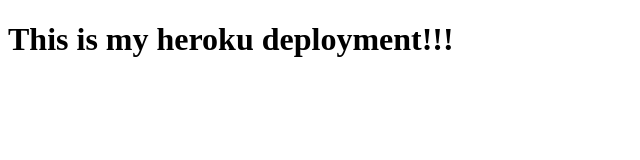
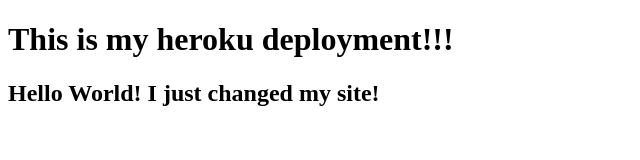
Before and after one commit to bridgecrew-perf6/deployment-demo-54, a plain HTML site: page index.html in a window 1280 px wide. Shown: the whole page, without its empty margins (0-640 px from the left). Drawn offline with Linux system fonts and the light colour scheme.

Commit message:
added h2 to index.html

```diff
--- a/index.html
+++ b/index.html
@@ -8,5 +8,6 @@
 </head>
 <body>
   <h1>This is my heroku deployment!!!</h1>
+  <h2>Hello World! I just changed my site!</h2>
 </body>
 </html>
```
